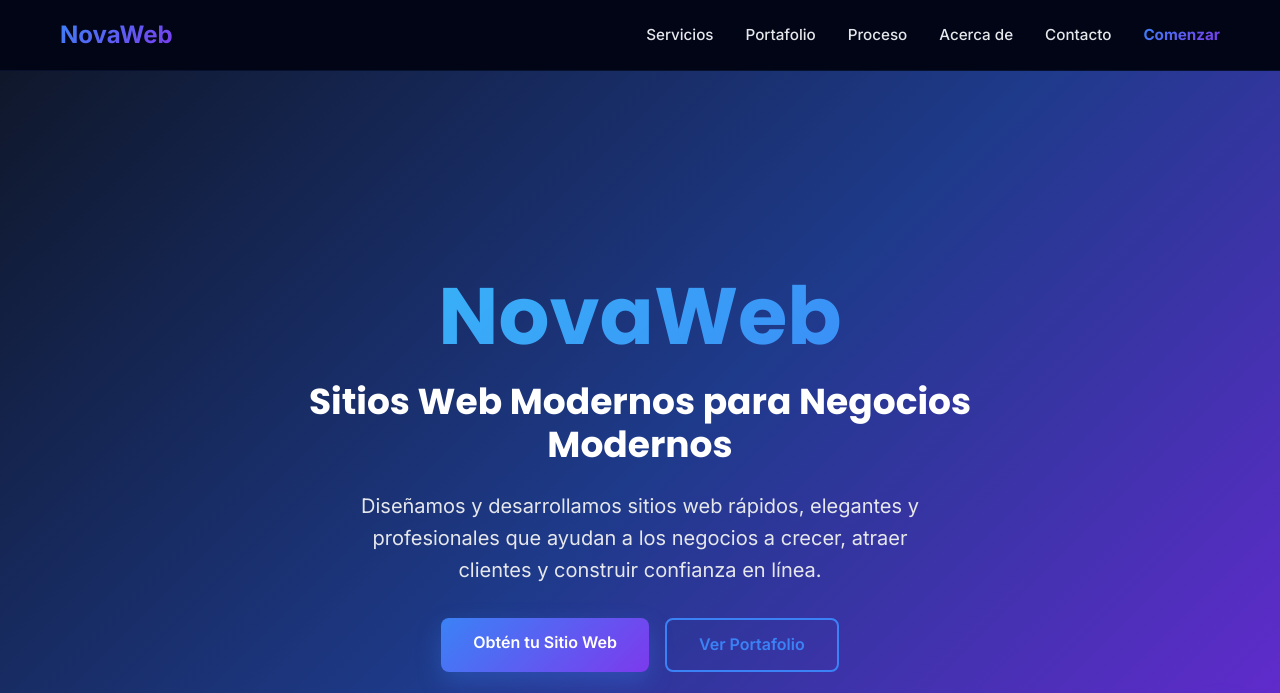
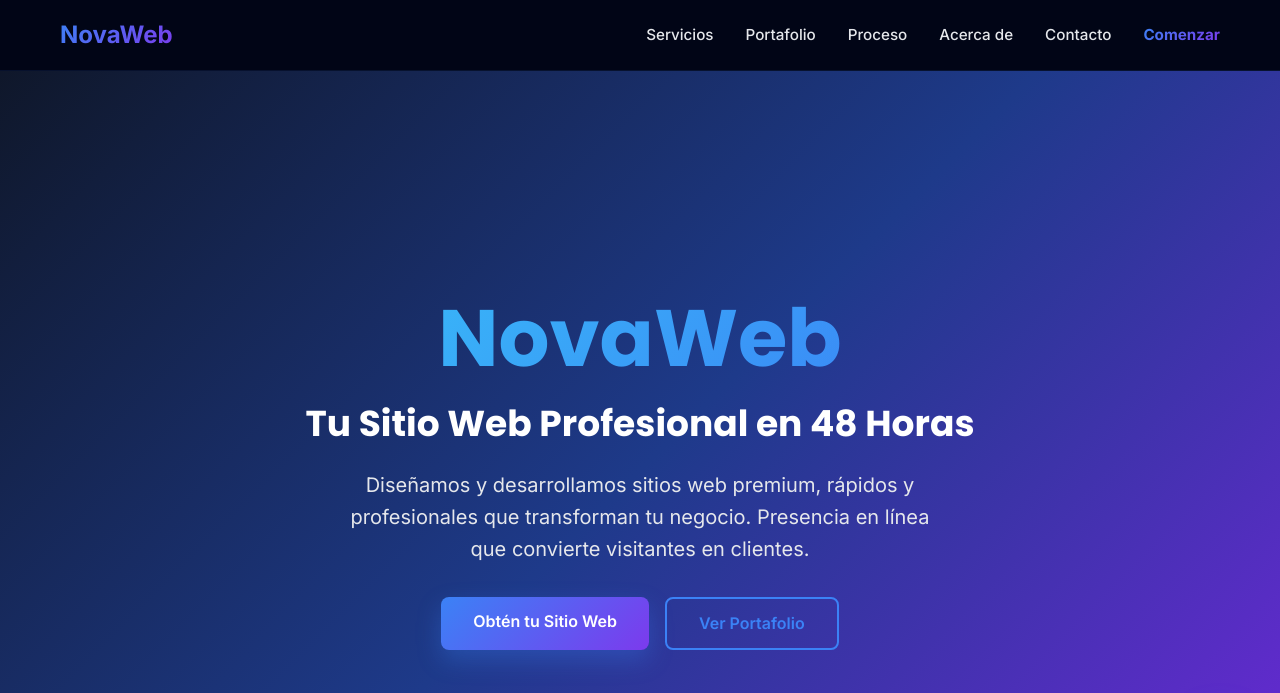
Before and after one commit to BrandonSantacruz/webporta, a website: page index.html in a window 1280 px wide. Shown: the top 693 px of the page. Drawn offline with Linux system fonts and the light colour scheme.

Commit message:
Actualizar headline de hero section - 48 horas

```diff
--- a/index.html
+++ b/index.html
@@ -36,8 +36,8 @@
     <section id="hero" class="hero">
         <div class="hero-content">
             <h1 class="hero-title">NovaWeb</h1>
-            <h2 class="hero-subtitle">Sitios Web Modernos para Negocios Modernos</h2>
-            <p class="hero-description">Diseñamos y desarrollamos sitios web rápidos, elegantes y profesionales que ayudan a los negocios a crecer, atraer clientes y construir confianza en línea.</p>
+            <h2 class="hero-subtitle">Tu Sitio Web Profesional en 48 Horas</h2>
+            <p class="hero-description">Diseñamos y desarrollamos sitios web premium, rápidos y profesionales que transforman tu negocio. Presencia en línea que convierte visitantes en clientes.</p>
             <div class="hero-buttons">
                 <a href="#contact" class="btn btn-primary">Obtén tu Sitio Web</a>
                 <a href="#portfolio" class="btn btn-secondary">Ver Portafolio</a>
```
